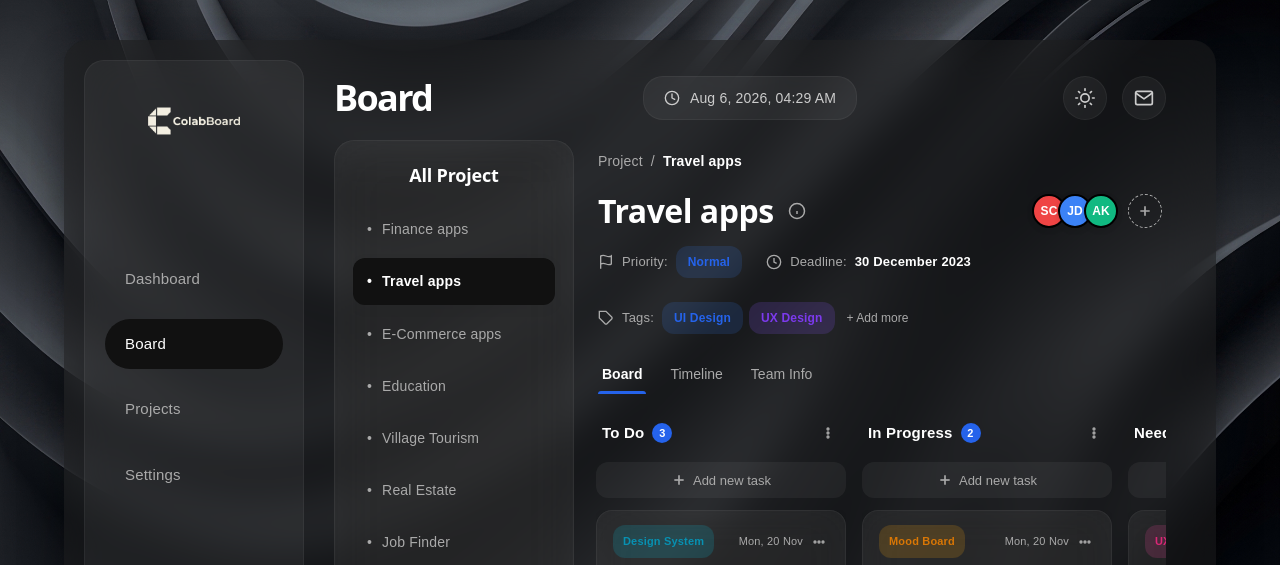
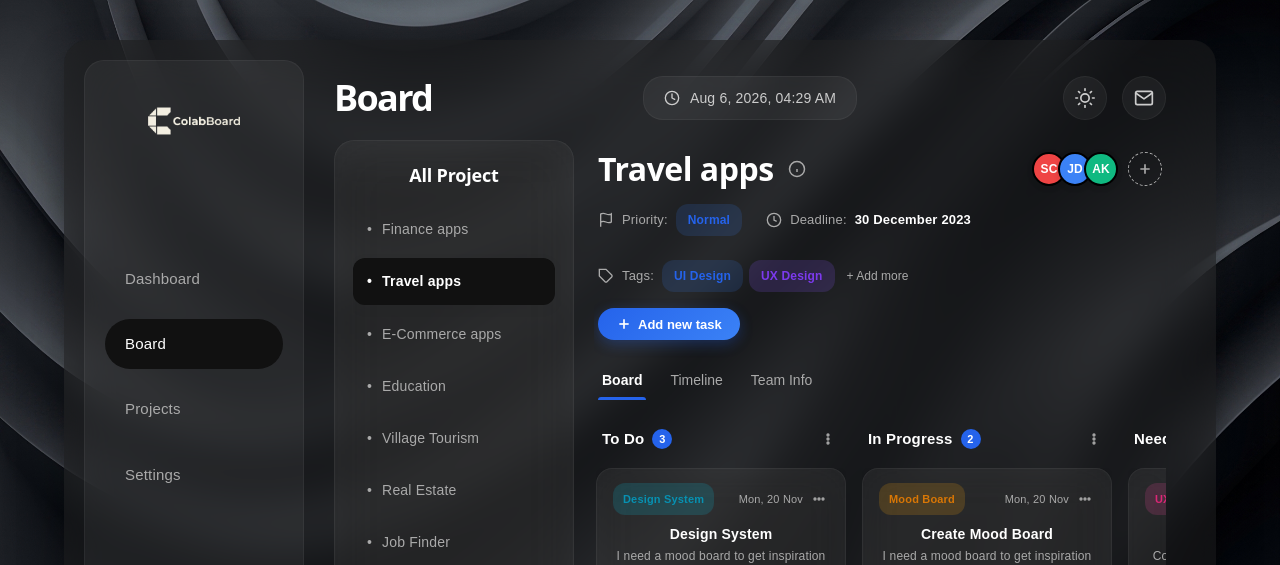
Before and after one commit to ItsKalfox/collabboard-client, a React app in the folder frontend/: page / in a window 1280 px wide. Both pictures are taken after a click on the element "Board". Shown: the top 565 px of the page. Built offline with nearby package versions, Linux system fonts and the light colour scheme; the HTML template or start-up script is replaced by a standard one.

Commit message:
refactor(board): remove breadcrumbs and move add task action to header right

```diff
--- a/frontend/src/components/Board/BoardHeader.css
+++ b/frontend/src/components/Board/BoardHeader.css
@@ -4,108 +4,6 @@
   gap: 16px;
   width: 100%;
   padding: 8px 4px 0 4px;
-}
-
-/* Top Bar: Breadcrumb & Right Actions */
-.board-header-top {
-  display: flex;
-  align-items: center;
-  justify-content: space-between;
-  gap: 16px;
-}
-
-.board-breadcrumb {
-  display: flex;
-  align-items: center;
-  gap: 8px;
-  font-size: 14px;
-  color: var(--text-secondary, #666);
-}
-
-.breadcrumb-root {
-  color: var(--text-secondary, #777);
-}
-
-.breadcrumb-separator {
-  color: var(--text-secondary, #aaa);
-}
-
-.breadcrumb-current {
-  color: var(--text-primary, #111);
-  font-weight: 600;
-}
-
-.board-top-actions {
-  display: flex;
-  align-items: center;
-  gap: 12px;
-}
-
-.icon-action-btn {
-  width: 38px;
-  height: 38px;
-  border-radius: 50%;
-  background: var(--menu-bg, rgba(255, 255, 255, 0.15));
-  border: var(--menu-border, 1px solid rgba(255, 255, 255, 0.3));
-  color: var(--text-tertiary, #555);
-  display: flex;
-  align-items: center;
-  justify-content: center;
-  cursor: pointer;
-  transition: all 0.2s ease;
-}
-
-.icon-action-btn:hover {
-  color: var(--text-primary, #111);
-  background: rgba(255, 255, 255, 0.25);
-}
-
-.user-profile-badge {
-  display: flex;
-  align-items: center;
-  gap: 8px;
-  padding: 4px 12px 4px 4px;
-  border-radius: 20px;
-  background: var(--menu-bg, rgba(255, 255, 255, 0.15));
-  border: var(--menu-border, 1px solid rgba(255, 255, 255, 0.3));
-}
-
-.user-avatar-sm {
-  width: 28px;
-  height: 28px;
-  border-radius: 50%;
-  background-color: var(--avatar-bg, #333);
-  display: flex;
-  align-items: center;
-  justify-content: center;
-  color: var(--avatar-icon, #fff);
-}
-
-.user-name {
-  font-size: 13px;
-  font-weight: 500;
-  color: var(--text-primary, #111);
-}
-
-.top-share-btn {
-  display: flex;
-  align-items: center;
-  gap: 6px;
-  padding: 8px 16px;
-  border-radius: 20px;
-  background: linear-gradient(135deg, #2563eb, #3b82f6);
-  border: none;
-  color: #ffffff;
-  font-size: 13px;
-  font-weight: 600;
-  cursor: pointer;
-  box-shadow: 0 4px 12px rgba(37, 99, 235, 0.25);
-  transition: all 0.2s ease;
-}
-
-.top-share-btn:hover {
-  opacity: 0.92;
-  transform: translateY(-1px);
 }
 
 /* Main Title Row & Team Avatars */
@@ -203,36 +101,23 @@
   background: var(--menu-bg, rgba(255, 255, 255, 0.15));
 }
 
-.header-share-btn {
+/* Metadata Row & Singular Add Task Button */
+.board-metadata-row {
   display: flex;
   align-items: center;
-  gap: 6px;
-  padding: 8px 16px;
-  border-radius: 20px;
-  background: linear-gradient(135deg, #2563eb, #3b82f6);
-  border: none;
-  color: #ffffff;
+  justify-content: space-between;
+  flex-wrap: wrap;
+  gap: 16px;
   font-size: 13px;
-  font-weight: 600;
-  cursor: pointer;
-  box-shadow: 0 4px 12px rgba(37, 99, 235, 0.25);
-  transition: all 0.2s ease;
+  color: var(--text-secondary, #666);
+  margin-top: 2px;
 }
 
-.header-share-btn:hover {
-  opacity: 0.92;
-  transform: translateY(-1px);
-}
-
-/* Metadata Row: Priority, Deadline, Tags */
-.board-metadata-row {
+.metadata-left-items {
   display: flex;
   align-items: center;
   flex-wrap: wrap;
   gap: 24px;
-  font-size: 13px;
-  color: var(--text-secondary, #666);
-  margin-top: 2px;
 }
 
 .meta-item {
@@ -298,6 +183,33 @@
   color: var(--text-primary, #111);
 }
 
+/* Singular Add Task Button below team chips */
+.add-task-header-btn {
+  display: flex;
+  align-items: center;
+  gap: 6px;
+  padding: 8px 18px;
+  border-radius: 20px;
+  background: linear-gradient(135deg, #2563eb, #3b82f6);
+  border: none;
+  color: #ffffff;
+  font-size: 13px;
+  font-weight: 600;
+  cursor: pointer;
+  box-shadow: 0 4px 14px rgba(37, 99, 235, 0.3);
+  transition: all 0.2s ease;
+}
+
+.add-task-header-btn:hover {
+  opacity: 0.92;
+  transform: translateY(-1px);
+  box-shadow: 0 6px 18px rgba(37, 99, 235, 0.4);
+}
+
+.add-task-header-btn:active {
+  transform: translateY(0);
+}
+
 /* Sub-Tabs Bar */
 .board-subtabs-bar {
   display: flex;
@@ -346,10 +258,6 @@
 }
 
 @media (max-width: 768px) {
-  .board-header-top {
-    flex-wrap: wrap;
-  }
-
   .board-title-row {
     flex-direction: column;
     align-items: flex-start;
@@ -358,6 +266,6 @@
   .board-metadata-row {
     flex-direction: column;
     align-items: flex-start;
-    gap: 10px;
+    gap: 12px;
   }
 }
--- a/frontend/src/components/Board/BoardHeader.jsx
+++ b/frontend/src/components/Board/BoardHeader.jsx
@@ -8,15 +8,6 @@ export default function BoardHeader({ projectName = 'Travel apps' }) {
 
   return (
     <div className="board-header-container">
-      {/* Top Bar: Breadcrumb */}
-      <div className="board-header-top">
-        <div className="board-breadcrumb">
-          <span className="breadcrumb-root">Project</span>
-          <span className="breadcrumb-separator">/</span>
-          <span className="breadcrumb-current">{projectName}</span>
-        </div>
-      </div>
-
       {/* Main Title & Team Avatars */}
       <div className="board-title-row">
         <div className="board-title-group">
@@ -45,8 +36,9 @@ export default function BoardHeader({ projectName = 'Travel apps' }) {
         </div>
       </div>
 
-      {/* Metadata Row: Priority, Deadline, Tags */}
+      {/* Metadata Row & Add New Task Button */}
       <div className="board-metadata-row">
+        <div className="metadata-left-items">
           <div className="meta-item">
             <svg viewBox="0 0 24 24" width="16" height="16" stroke="currentColor" strokeWidth="2" fill="none">
               <path d="M4 15s1-1 4-1 5 2 8 2 4-1 4-1V3s-1 1-4 1-5-2-8-2-4 1-4 1z"></path>
@@ -79,6 +71,15 @@ export default function BoardHeader({ projectName = 'Travel apps' }) {
           </div>
         </div>
 
+        <button className="add-task-header-btn">
+          <svg viewBox="0 0 24 24" width="16" height="16" stroke="currentColor" strokeWidth="2.5" fill="none">
+            <line x1="12" y1="5" x2="12" y2="19"></line>
+            <line x1="5" y1="12" x2="19" y2="12"></line>
+          </svg>
+          <span>Add new task</span>
+        </button>
+      </div>
+
       {/* Sub-Tabs Bar: Board, Timeline, Team Info */}
       <div className="board-subtabs-bar">
         <div className="subtabs-list">
--- a/frontend/src/components/Board/KanbanColumn.jsx
+++ b/frontend/src/components/Board/KanbanColumn.jsx
@@ -20,15 +20,6 @@ export default function KanbanColumn({ column }) {
         </button>
       </div>
 
-      {/* Add New Task Button */}
-      <button className="add-task-btn">
-        <svg viewBox="0 0 24 24" width="16" height="16" stroke="currentColor" strokeWidth="2.5" fill="none">
-          <line x1="12" y1="5" x2="12" y2="19"></line>
-          <line x1="5" y1="12" x2="19" y2="12"></line>
-        </svg>
-        <span>Add new task</span>
-      </button>
-
       {/* Task List */}
       <div className="kanban-tasks-list">
         {tasks.map((task) => (
```
Lines whose indentation alone changed are shown as unchanged.
